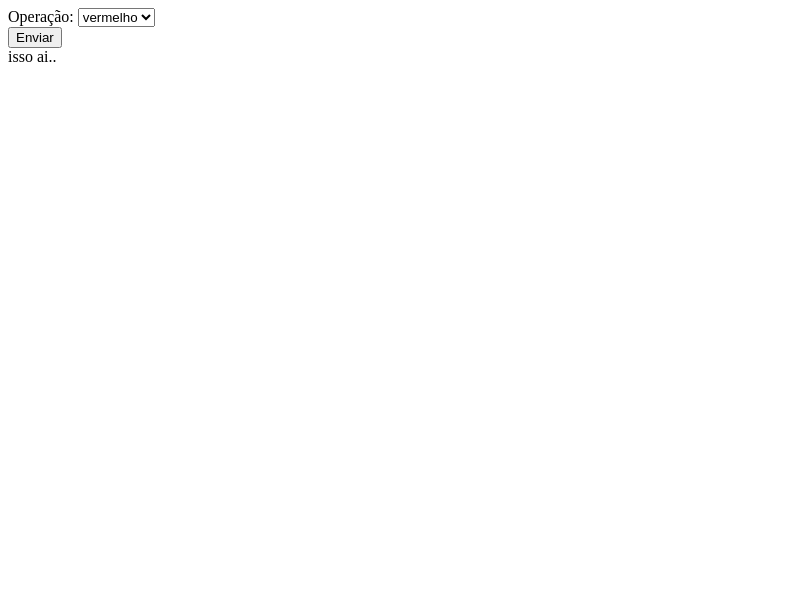
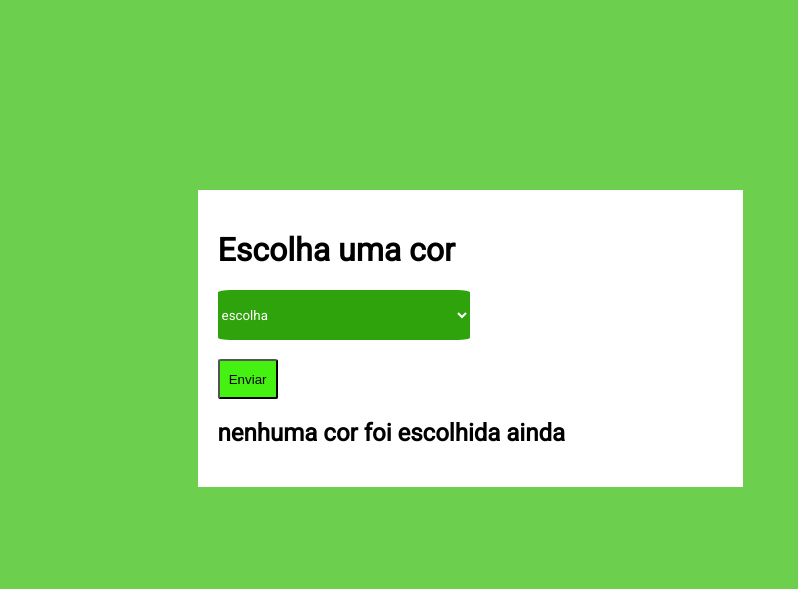
Before and after one commit to Alexandre-Cesar/small, a PHP site: page /escolhas-switch.PHP in a window 1280 px wide. Shown: the top 589 px of the page, without its empty margins (0-798 px from the left). Run offline with PHP 8.4, Linux system fonts and the light colour scheme.

Commit message:
correção de erros em projeto e adicionada nova folha de estilo

```diff
--- a/escolhas-switch.PHP
+++ b/escolhas-switch.PHP
@@ -3,44 +3,50 @@
 <head>
 	<meta charset="utf-8">
 	<title>escolha</title>
+	<link rel="stylesheet" href="estilo2.css">
 </head>
 <body>
 <form method="post">
-
-   <label>Operação:
-         <select name="escolha">
-           <option value="vermelho">vermelho</option>
-           <option value="azul">azul</option>
-           <option value="verde">verde</option>
-           <option value="amarelo">amarelo</option>
-         </select>
+	<div class="e">
+   		<label><h1>Escolha uma cor</h1>
+			<select name="escolha">
+				<option value="default"> escolha</option>
+				<option value="vermelho">vermelho</option>
+				<option value="azul">azul</option>
+				<option value="verde">verde</option>
+				<option value="amarelo">amarelo</option>
+			</select><br>
        </label><br>
-        <input type="submit"  value="Enviar">
-</form>
-	<?php
-
-	$cor1 = filter_input(INPUT_POST, 'vermelho');
-	$escolha = filter_input(INPUT_POST, "escolha");
+        <input type="submit"  value="Enviar" class="enviar"><br>
 
 
-$cor = "vermelho";
+	<?php
+	$escolha = filter_input(INPUT_POST, "escolha");
+	$cor = "";
+
 switch ($escolha) {
 	case 'vermelho':
-		echo "vermelho?";
+		$cor = "Ultima escolha foi Vermelho";
 		break;
 		case 'verde':
-			echo "boa escolha";
+			$cor = "Ultima escolha foi Verde, muito boa escolha";
 			break;
 		case 'azul':
-			echo "nhaa... azul é uma boa ainda";
+			$cor = " Ultima escolha foi azul";
 			break;
+			case 'amarelo':
+				$cor = "Ultima escolha foi Amarelo";
+				break;
 
 	default:
-		echo "isso ai..";
+		$cor = "nenhuma cor foi escolhida ainda";
 		break;
 }
 
 	?>
+			<h2><?= $cor?></h2>
+	</div>
+</form>
 
 
 </body>
--- /dev/null
+++ b/estilo2.css
@@ -0,0 +1,57 @@
+                                /*estilo 2*/
+@import url('https://fonts.googleapis.com/css2?family=Roboto&display=swap');
+body{
+    background-color: rgb(108, 207, 78);
+    font-family: 'Roboto',sans-serif;
+    height: 400px;
+}
+
+div{
+
+    width: 40%;
+    background-color: white;
+    color: black;
+    padding: 20px;
+    margin:15%;
+
+}
+                        /* botões*/
+select{
+    background-color: rgb(47, 163, 12) ;
+    color: white;
+    border: orangered solid  2px;
+    font-family: 'Roboto',sans-serif;
+    height: 50px;
+    width: 50%;
+    border-radius: 5%;
+    border: 10px black;
+}
+
+option:hover{
+    background-color: orange;
+}
+
+.enviar{
+
+    background-color: rgb(69, 241, 17);
+    height: 40px;
+    width: 60px;
+    border-radius: 5%;
+}
+.enviar:hover{
+
+    background-color: rgb(47, 163, 12);
+    color: white;
+}
+a {
+    text-decoration:none;
+    font-size: 26px;
+    color: black;
+
+}
+a:hover{
+    color: orangered;
+}
+a:selection{
+    color: black;
+}
```
